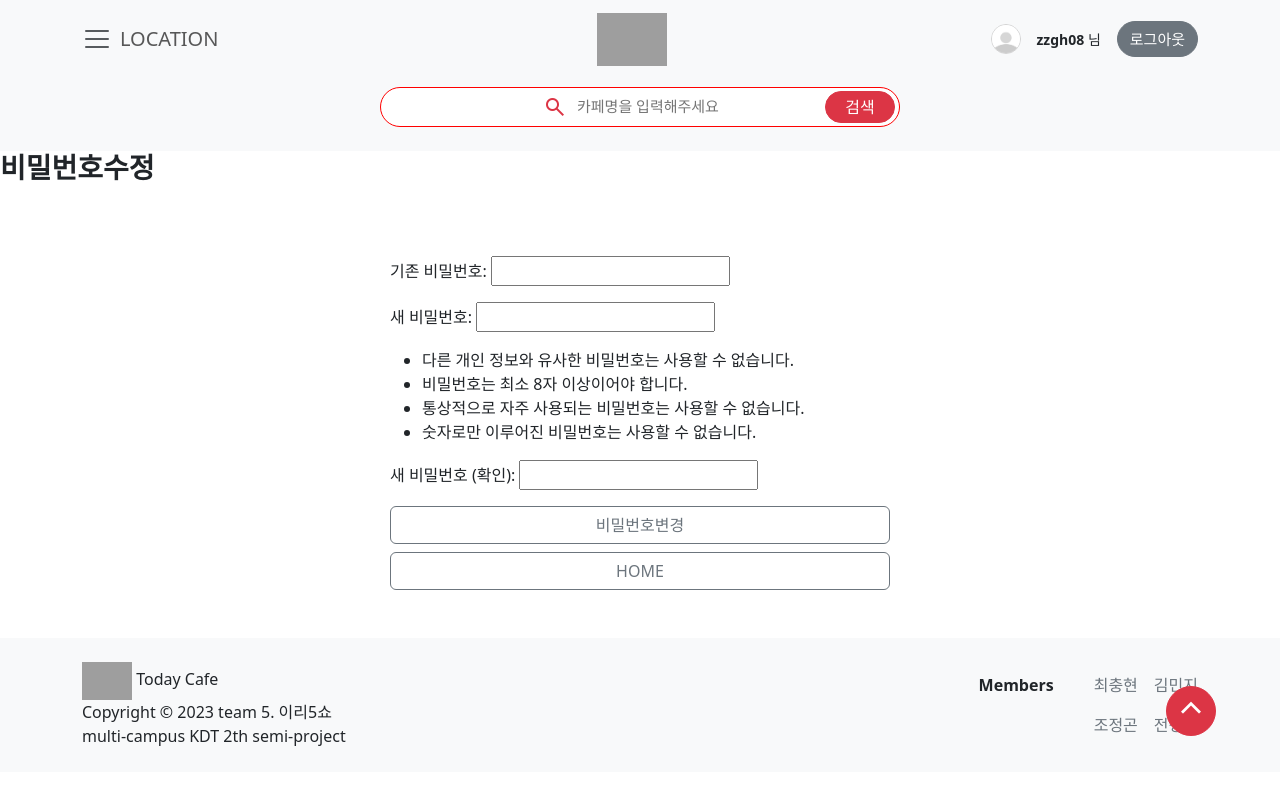
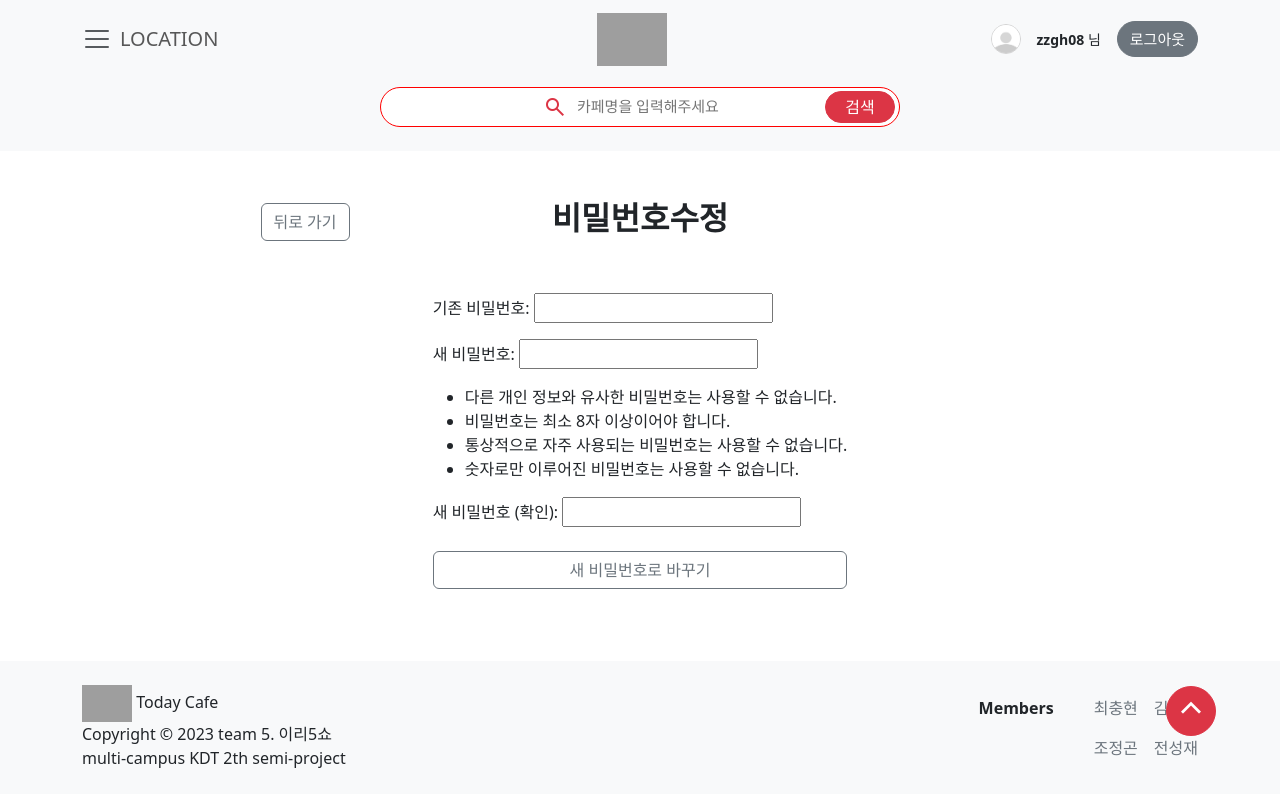
Before and after one commit to JeonggonCho/Today-Cafe, a Django app: page /accounts/password/ in a window 1280 px wide. Run offline with Django 3.2, Linux system fonts and the light colour scheme; a user stored in the database is signed in; parts of the project's set-up code (start-up, migrations or seed data) failed here and were passed over; some libraries are stand-ins or nearby versions; grey boxes are pictures that could not be loaded.

Commit message:
Fix update.html and change_password.html by minjee

```diff
--- a/accounts/templates/accounts/change_password.html
+++ b/accounts/templates/accounts/change_password.html
@@ -4,23 +4,25 @@
 
 {% block style %}
 <title>비밀번호수정</title>
-<link rel="stylesheet" href="{% static 'accounts/css/change_password.css' %}">
-<link rel="stylesheet" href="{% static 'accounts/css/map.css'%}">
 {% endblock style %}
 
 
 {% block content %}
-<div class="wid">
-  <!-- change password title -->
-  <h3 class="my-0 pb-4 fw-bold">비밀번호수정</h3>
-  <!-- change password form -->
-  <form action="{% url 'accounts:change_password' %}" style="width: 500px" method="POST" class="mx-auto m-5">
-    {% csrf_token %}
-    {{ form.as_p }}
-    <input type="submit" value="비밀번호변경" class="btn btn-outline-secondary d-block w-100 mb-2">
-    <a class="btn btn-outline-secondary d-block w-100" onclick='func()' href="{% url 'posts:posts' %}" role="button">HOME</a>
-  </form>
-</div>
+<main class="main--signup d-flex">
+    <div class="container my-5 p-0 d-flex flex-column align-items-center">
+        <!-- update title -->
+        <div class="d-flex justify-content-center align-items-center position-relative mb-5 w-75">
+            <a class="position-absolute start-0 ms-5 btn btn-outline-secondary" href="{% url 'accounts:update' %}">뒤로 가기</a>
+            <h2 class="fw-bold">비밀번호수정</h2>
+        </div>
+        <!-- change password form -->
+        <form action="{% url 'accounts:change_password' %}" method="POST" class="mx-auto">
+            {% csrf_token %}
+            {{ form.as_p }}
+            <input type="submit" value="새 비밀번호로 바꾸기" class="btn btn-outline-secondary d-block w-100 my-4 mx-auto">
+        </form>
+    </div>
+</main>
 {% endblock content %}
 
 {% block script %}
--- a/accounts/templates/accounts/update.html
+++ b/accounts/templates/accounts/update.html
@@ -20,7 +20,7 @@
         <form class="w-75 mb-4 row d-flex justify-content-center align-items-center" action="{% url 'accounts:update' %}" method="POST" enctype="multipart/form-data">
             {% csrf_token %}
             <!-- update-name and address -->
-            <section class="px-5 border-end col-6">
+            <section class="px-5 border-end col-6 h-100">
                 <div style="overflow:hidden;">
                     <label class="mb-2 fs-5 fw-bold" for="profile_image">프로필 이미지</label>
                     <div class="update-image-container my-5 d-flex flex-column justify-content-center align-items-center">
```
Also changed, not shown: accounts/static/accounts/css/change_password.css (deleted).
